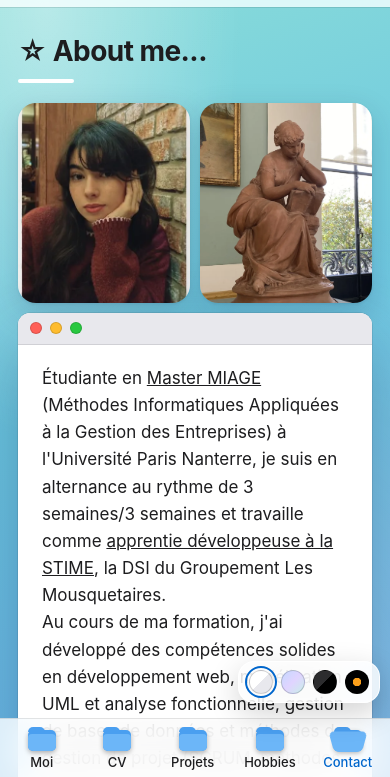
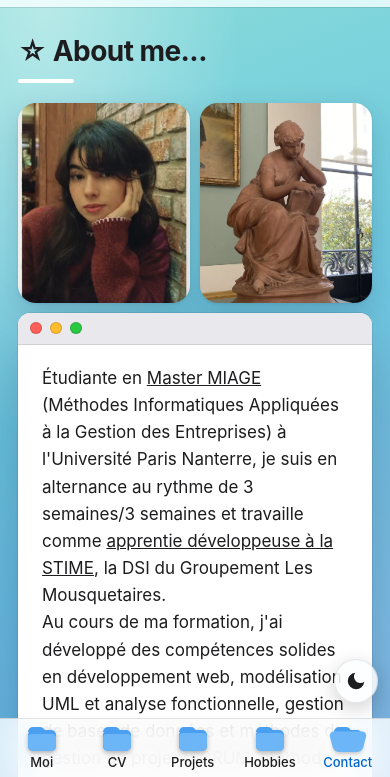
Before and after one commit to fromwonderland/Portfolio-digital, a plain HTML site: page index.html in a window 390 px wide. Shown: the part 63-840 px from the top of the page. Drawn offline with Linux system fonts and the light colour scheme.

Commit message:
Modes clair / sombre façon Apple, avec bouton dans l'angle inférieur droit
- Ne garde que deux esthétiques : Apple clair (fond bleu-vert) et
  Apple sombre ; retire les essais « Fond d'écran » et « Original »
  ainsi que le widget horloge
- Bouton rond en bas à droite (lune en mode clair, soleil en mode
  sombre) qui bascule d'un mode à l'autre ; au-dessus de la barre des
  dossiers sur téléphone ; libellé accessible « Passer en mode … »
- Mode clair par défaut (data-theme="clair" dans index.html, y compris
  sans JavaScript), même si l'appareil est réglé en sombre ; le choix
  du visiteur est mémorisé dans le navigateur
- Trait sous les titres de section dans les deux modes (blanc en clair,
  bleu en sombre) ; barres de défilement et barre du navigateur sur
  téléphone accordées au mode (color-scheme, meta theme-color)

Vérifié à 1280 et 375 px : mode clair au chargement même avec un
appareil en sombre, bascule, mémorisation après rechargement.

Co-Authored-By: Claude Opus 5.5 <noreply@anthropic.com>

```diff
--- a/themes.css
+++ b/themes.css
@@ -1,16 +1,17 @@
 /* =====================================================================
-   TEST D'ESTHÉTIQUES APPLE (branche test-esthetique-apple)
-   Chargé après styles.css. Choix de l'esthétique : themes.js (attribut
-   data-theme sur <html>, data-mac pour toutes sauf l'originale).
-   1. Couleurs de chaque esthétique (Clair, Fond d'écran, Sombre)
+   ESTHÉTIQUE APPLE : MODE CLAIR (par défaut) ET MODE SOMBRE
+   Chargé après styles.css. Le mode est porté par l'attribut data-theme
+   de <html> ("clair" dans index.html, "sombre" via le bouton de
+   themes.js) ; data-mac active l'ensemble de ces styles.
+   1. Couleurs des deux modes
    2. Typographie, page et banderole
    3. Fenêtres macOS (À propos, Hobbies, CV, fenêtres ouvertes)
    4. Cartes façon Apple (frise, projets, coordonnées, photos)
    5. Téléphone
-   6. Widget horloge et pastilles de choix
+   6. Bouton mode clair / mode sombre
    ===================================================================== */
 
-/* --- 1. Esthétiques --- */
+/* --- 1. Modes clair et sombre --- */
 
 /* Clair : l'esprit d'apple.com sur un fond bleu-vert (cartes blanches bien détachées, bleu Apple).
    Contrastes : titres sombres sur le fond 7,1 à 11,1 ; texte gris foncé sur carte blanche 10 ;
@@ -37,6 +38,8 @@ html[data-theme="clair"] {
     --text-card-blur: none;
     --text-card-shadow: 0 1px 3px rgba(0, 30, 60, 0.10), 0 10px 30px rgba(0, 40, 80, 0.14);
     --marker-ring: #ffffff;
+    --section-bar: #ffffff;
+    color-scheme: light;
 }
 
 /* Fond bleu-vert façon fond d'écran Apple : dégradé turquoise vers bleu ciel, deux reflets doux */
@@ -48,18 +51,18 @@ html[data-theme="clair"] body {
     background-attachment: fixed;
 }
 
-/* Repères de section : un trait blanc sous chaque titre */
-html[data-theme="clair"] .section-title::after {
+/* Repères de section : un trait sous chaque titre (blanc en mode clair, bleu en mode sombre) */
+html[data-mac] .section-title::after {
     content: '';
     display: block;
     width: 56px;
     height: 4px;
     margin-top: 12px;
     border-radius: 2px;
-    background: #ffffff;
+    background: var(--section-bar);
 }
 
-html[data-theme="clair"] .section-title--center::after {
+html[data-mac] .section-title--center::after {
     margin-left: auto;
     margin-right: auto;
 }
@@ -76,38 +79,6 @@ html[data-theme="clair"] .certification-desc {
     background: var(--surface);
     color: var(--ink);
     box-shadow: var(--card-shadow);
-}
-
-/* Fond d'écran : dégradé doux façon fond d'écran macOS, fenêtres et textes en verre dépoli */
-html[data-theme="fond"] {
-    --page: #eef1f8;
-    --ink: #1d1d1f;
-    --ink-soft: #55555c;
-    --accent: #0071e3;
-    --accent-hover: #0077ed;
-    --accent-soft: rgba(0, 113, 227, 0.12);
-    --surface: rgba(255, 255, 255, 0.82);
-    --surface-soft: rgba(245, 245, 247, 0.85);
-    --line: rgba(0, 0, 0, 0.12);
-    --glass: rgba(255, 255, 255, 0.60);
-    --bar: rgba(242, 242, 244, 0.92);
-    --bar-line: rgba(0, 0, 0, 0.08);
-    --cv-backdrop: rgba(214, 220, 235, 0.9);
-    --card-shadow: 0 2px 6px rgba(30, 40, 90, 0.06), 0 12px 34px rgba(30, 40, 90, 0.10);
-    --card-shadow-hover: 0 4px 10px rgba(30, 40, 90, 0.08), 0 20px 48px rgba(30, 40, 90, 0.16);
-    --window-shadow: 0 0 0 0.5px rgba(0, 0, 0, 0.10), 0 24px 70px rgba(30, 40, 90, 0.22);
-    --text-card: rgba(255, 255, 255, 0.62);
-    --text-card-blur: saturate(160%) blur(20px);
-}
-
-html[data-theme="fond"] body {
-    background:
-        radial-gradient(at 12% 8%, #c6d8ff 0, transparent 45%),
-        radial-gradient(at 88% 18%, #e0d4ff 0, transparent 45%),
-        radial-gradient(at 70% 85%, #c9eee9 0, transparent 50%),
-        radial-gradient(at 15% 80%, #dfe7f7 0, transparent 45%),
-        #eef1f8;
-    background-attachment: fixed;
 }
 
 /* Sombre : le mode sombre d'Apple (noir, gris anthracite, bleu clair) */
@@ -130,6 +101,8 @@ html[data-theme="sombre"] {
     --window-shadow: 0 0 0 0.5px rgba(255, 255, 255, 0.12), 0 22px 70px rgba(0, 0, 0, 0.7);
     --text-card: transparent;
     --text-card-blur: none;
+    --section-bar: #2997ff;
+    color-scheme: dark;
 }
 
 /* --- 2. Typographie, page et banderole --- */
@@ -634,86 +607,65 @@ html[data-mac] .photo-item {
     }
 }
 
-/* --- 6. Widget horloge et pastilles de choix (présent dans toutes les esthétiques) --- */
+/* --- 6. Bouton mode clair / mode sombre (angle inférieur droit) --- */
 
-.theme-widget {
+.mode-toggle {
     position: fixed;
-    right: calc(18px + env(safe-area-inset-right));
-    bottom: calc(18px + env(safe-area-inset-bottom));
+    right: calc(20px + env(safe-area-inset-right));
+    bottom: calc(20px + env(safe-area-inset-bottom));
     z-index: 1500;
     display: flex;
-    flex-direction: column;
     align-items: center;
-    gap: 10px;
-    padding: 12px 14px;
-    border: 0.5px solid var(--line, rgba(255, 255, 255, 0.35));
-    border-radius: 20px;
-    background: var(--glass, rgba(60, 60, 60, 0.6));
+    justify-content: center;
+    width: 48px;
+    height: 48px;
+    padding: 0;
+    border: 0.5px solid var(--bar-line);
+    border-radius: 50%;
+    background: var(--glass);
     -webkit-backdrop-filter: saturate(180%) blur(20px);
     backdrop-filter: saturate(180%) blur(20px);
-    box-shadow: 0 10px 30px rgba(0, 0, 0, 0.18);
-    color: var(--ink, #ffffff);
-}
-
-.theme-widget .theme-clock {
-    font-family: -apple-system, BlinkMacSystemFont, "SF Pro Display", "Segoe UI", "Helvetica Neue", Arial, sans-serif;
-    font-size: 32px;
-    font-weight: 600;
-    font-variant-numeric: tabular-nums;
-    letter-spacing: -0.02em;
-    line-height: 1;
-}
-
-.theme-swatches {
-    display: flex;
-    gap: 8px;
-}
-
-.theme-swatch {
-    width: 24px;
-    height: 24px;
-    padding: 0;
-    border: 1px solid rgba(0, 0, 0, 0.18);
-    border-radius: 50%;
+    box-shadow: 0 6px 20px rgba(0, 0, 0, 0.18);
+    color: var(--ink);
     cursor: pointer;
     transition: transform 0.15s ease;
 }
 
-.theme-swatch:hover {
-    transform: scale(1.12);
+.mode-toggle:hover {
+    transform: scale(1.06);
 }
 
-.theme-swatch[aria-pressed="true"] {
-    outline: 2px solid var(--accent, #fb9f1a);
-    outline-offset: 2px;
+.mode-toggle:active {
+    transform: scale(0.95);
 }
 
-.theme-swatch--clair {
-    background: linear-gradient(135deg, #ffffff 50%, #e8e8ed 50%);
+.mode-toggle:focus-visible {
+    outline: 2px solid var(--accent);
+    outline-offset: 3px;
 }
 
-.theme-swatch--fond {
-    background: linear-gradient(135deg, #c6d8ff, #e0d4ff 50%, #c9eee9);
+.mode-toggle svg {
+    width: 22px;
+    height: 22px;
+    fill: currentColor;
 }
 
-.theme-swatch--sombre {
-    background: linear-gradient(135deg, #2c2c2e 50%, #000000 50%);
+/* Lune en mode clair (passer en sombre), soleil en mode sombre (passer en clair) */
+.mode-toggle .icon-sun,
+html[data-theme="sombre"] .mode-toggle .icon-moon {
+    display: none;
 }
 
-.theme-swatch--original {
-    background: radial-gradient(circle, #fb9f1a 0 4px, #000000 4.5px);
+html[data-theme="sombre"] .mode-toggle .icon-sun {
+    display: block;
 }
 
-/* Téléphone : pastilles seules, au-dessus de la barre des dossiers */
+/* Téléphone : au-dessus de la barre des dossiers */
 @media (max-width: 600px) {
-    .theme-widget {
-        right: calc(10px + env(safe-area-inset-right));
+    .mode-toggle {
+        right: calc(12px + env(safe-area-inset-right));
         bottom: calc(78px + env(safe-area-inset-bottom));
-        padding: 8px 10px;
-        border-radius: 16px;
-    }
-
-    .theme-widget .theme-clock {
-        display: none;
+        width: 44px;
+        height: 44px;
     }
 }
--- a/themes.js
+++ b/themes.js
@@ -1,68 +1,48 @@
-// --- TEST D'ESTHÉTIQUES APPLE (branche test-esthetique-apple) ---
-// Applique l'esthétique choisie (mémorisée dans le navigateur) avant l'affichage de la page,
-// puis ajoute un widget horloge façon macOS avec une pastille par esthétique.
-// Pour abandonner le test : retirer themes.js et themes.css de index.html.
+// --- Mode clair / mode sombre façon Apple ---
+// Le mode clair est celui par défaut (data-theme="clair" dans index.html), même si l'appareil
+// est réglé en sombre. Le bouton en bas à droite bascule d'un mode à l'autre ; le choix est
+// mémorisé dans le navigateur. Ce script est chargé dans <head> pour éviter un flash du mauvais mode.
 (function () {
-    const THEMES = [
-        { id: 'clair', label: 'Apple clair' },
-        { id: 'fond', label: "Fond d'écran macOS" },
-        { id: 'sombre', label: 'Apple sombre' },
-        { id: 'original', label: 'Original (fond noir)' }
-    ];
-    const STORAGE_KEY = 'portfolio-theme';
+    const STORAGE_KEY = 'portfolio-mode';
     const root = document.documentElement;
+    // Couleur de la barre du navigateur sur téléphone, accordée au fond de chaque mode
+    const BROWSER_BAR_COLORS = { clair: '#6cc6e0', sombre: '#000000' };
 
-    function applyTheme(id) {
-        root.setAttribute('data-theme', id);
-        // data-mac active les fenêtres façon macOS (toutes les esthétiques sauf l'originale)
-        if (id === 'original') root.removeAttribute('data-mac');
-        else root.setAttribute('data-mac', '');
+    const MOON_ICON = '<svg class="icon-moon" viewBox="0 0 24 24" aria-hidden="true"><path d="M21 12.8A9 9 0 1 1 11.2 3a7 7 0 0 0 9.8 9.8z"/></svg>';
+    const SUN_ICON = '<svg class="icon-sun" viewBox="0 0 24 24" aria-hidden="true"><circle cx="12" cy="12" r="4.5"/>'
+        + '<path d="M12 1.5v2.5M12 20v2.5M4.6 4.6l1.8 1.8M17.6 17.6l1.8 1.8M1.5 12H4M20 12h2.5M4.6 19.4l1.8-1.8M17.6 6.4l1.8-1.8" '
+        + 'fill="none" stroke="currentColor" stroke-width="2" stroke-linecap="round"/></svg>';
 
-        try { localStorage.setItem(STORAGE_KEY, id); } catch (e) { /* navigation privée */ }
+    function applyMode(mode) {
+        root.setAttribute('data-theme', mode);
 
-        document.querySelectorAll('.theme-swatch').forEach(button => {
-            button.setAttribute('aria-pressed', String(button.dataset.theme === id));
-        });
-        // La banderole mesure sa hauteur au redimensionnement : la police peut changer d'un thème à l'autre
-        window.dispatchEvent(new Event('resize'));
+        const meta = document.querySelector('meta[name="theme-color"]');
+        if (meta) meta.setAttribute('content', BROWSER_BAR_COLORS[mode]);
+
+        const button = document.querySelector('.mode-toggle');
+        if (button) {
+            const label = mode === 'sombre' ? 'Passer en mode clair' : 'Passer en mode sombre';
+            button.setAttribute('aria-pressed', String(mode === 'sombre'));
+            button.setAttribute('aria-label', label);
+            button.title = label;
+        }
     }
 
     let saved = null;
     try { saved = localStorage.getItem(STORAGE_KEY); } catch (e) { /* navigation privée */ }
-    applyTheme(THEMES.some(t => t.id === saved) ? saved : 'clair');
+    applyMode(saved === 'sombre' ? 'sombre' : 'clair');
 
     document.addEventListener('DOMContentLoaded', function () {
-        const widget = document.createElement('div');
-        widget.className = 'theme-widget';
-        widget.setAttribute('role', 'group');
-        widget.setAttribute('aria-label', "Choisir l'esthétique du portfolio");
-
-        const clock = document.createElement('div');
-        clock.className = 'theme-clock';
-        clock.setAttribute('aria-hidden', 'true');
-        widget.appendChild(clock);
-
-        const swatches = document.createElement('div');
-        swatches.className = 'theme-swatches';
-        THEMES.forEach(theme => {
-            const button = document.createElement('button');
-            button.type = 'button';
-            button.className = 'theme-swatch theme-swatch--' + theme.id;
-            button.dataset.theme = theme.id;
-            button.title = theme.label;
-            button.setAttribute('aria-label', 'Esthétique : ' + theme.label);
-            button.setAttribute('aria-pressed', String(root.getAttribute('data-theme') === theme.id));
-            button.addEventListener('click', () => applyTheme(theme.id));
-            swatches.appendChild(button);
+        const button = document.createElement('button');
+        button.type = 'button';
+        button.className = 'mode-toggle';
+        button.innerHTML = MOON_ICON + SUN_ICON;
+        button.addEventListener('click', function () {
+            const next = root.getAttribute('data-theme') === 'sombre' ? 'clair' : 'sombre';
+            applyMode(next);
+            try { localStorage.setItem(STORAGE_KEY, next); } catch (e) { /* navigation privée */ }
         });
-        widget.appendChild(swatches);
-        document.body.appendChild(widget);
-
-        // Horloge du widget (heure locale de l'appareil), mise à jour toutes les 10 secondes
-        function tick() {
-            clock.textContent = new Date().toLocaleTimeString('fr-FR', { hour: '2-digit', minute: '2-digit' });
-        }
-        tick();
-        setInterval(tick, 10000);
+        document.body.appendChild(button);
+        applyMode(root.getAttribute('data-theme'));
     });
 })();
```
Also changed, not shown: index.html (+3 -2 lines).
